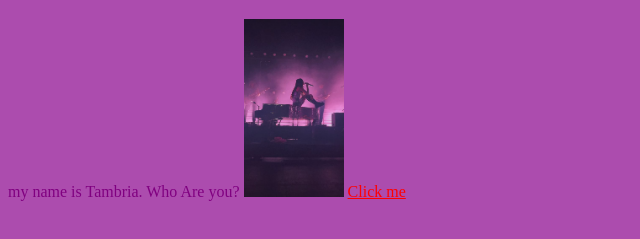
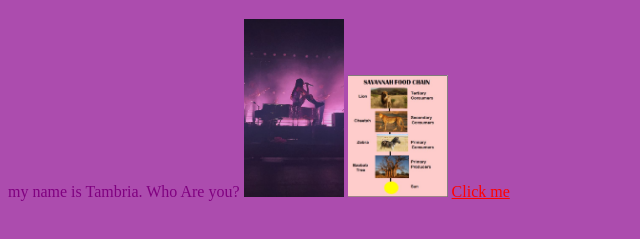
Before and after one commit to Tam-Tam645/hackclubboba, a plain HTML site: page index.html in a window 1280 px wide. Shown: the part 61-300 px from the top of the page, without its empty margins (0-640 px from the left). Drawn offline with Linux system fonts and the light colour scheme.

Commit message:
add image

```diff
--- a/index.html
+++ b/index.html
@@ -11,6 +11,7 @@
 <body>
  <h1>Hello World,</h1> my name is Tambria. Who Are you?
   <img width ="100" src="image-25.png"/>
+  <img width="100" src="IMG_0330.jpeg"/>
   <a href="https://www.youtube.com/watch?v=dQw4w9WgXcQ"> Click me</a>
   <script src="script.js"></script>
 </body>
```
Also changed, not shown: IMG_0330.jpeg (added).
